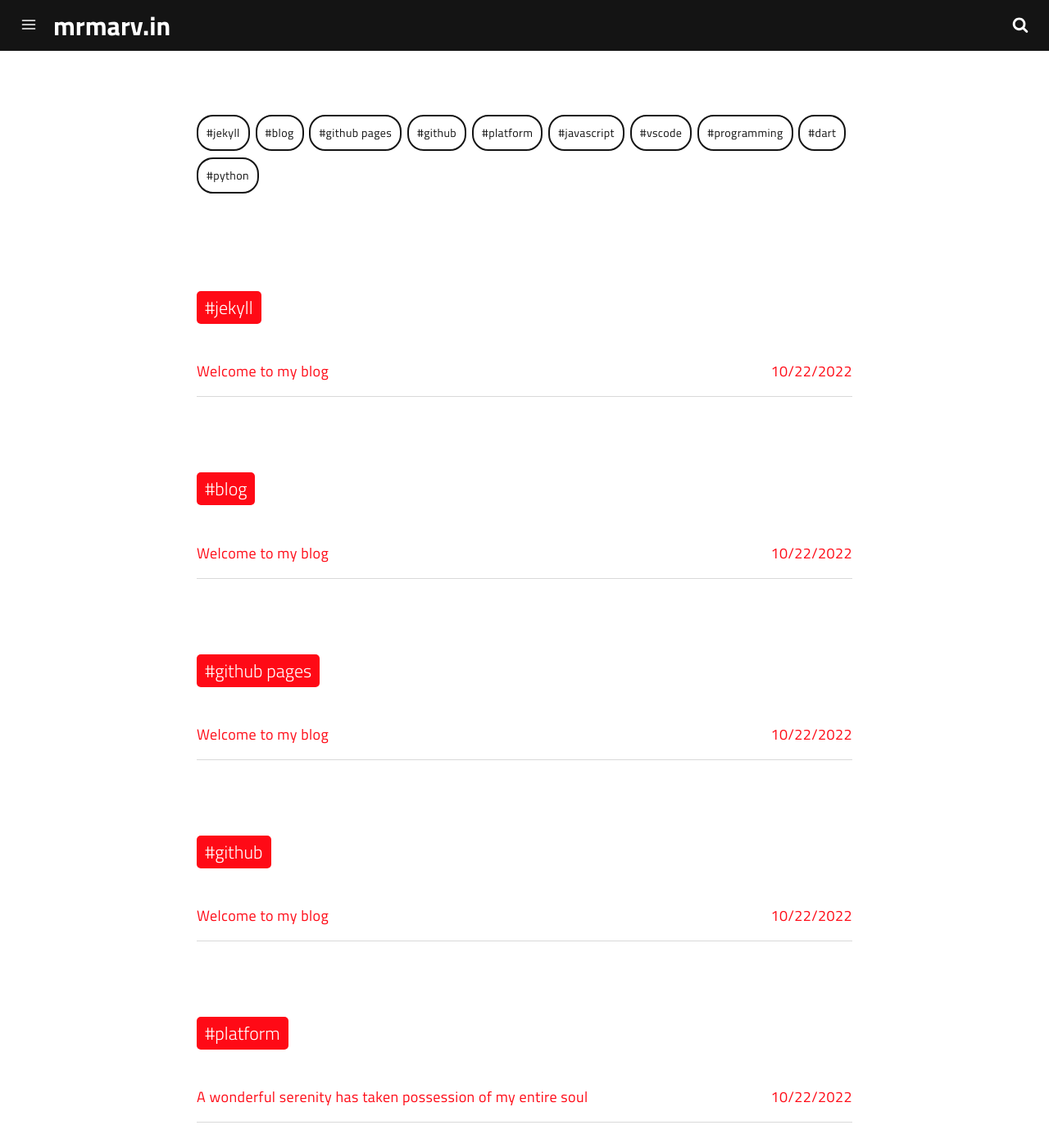
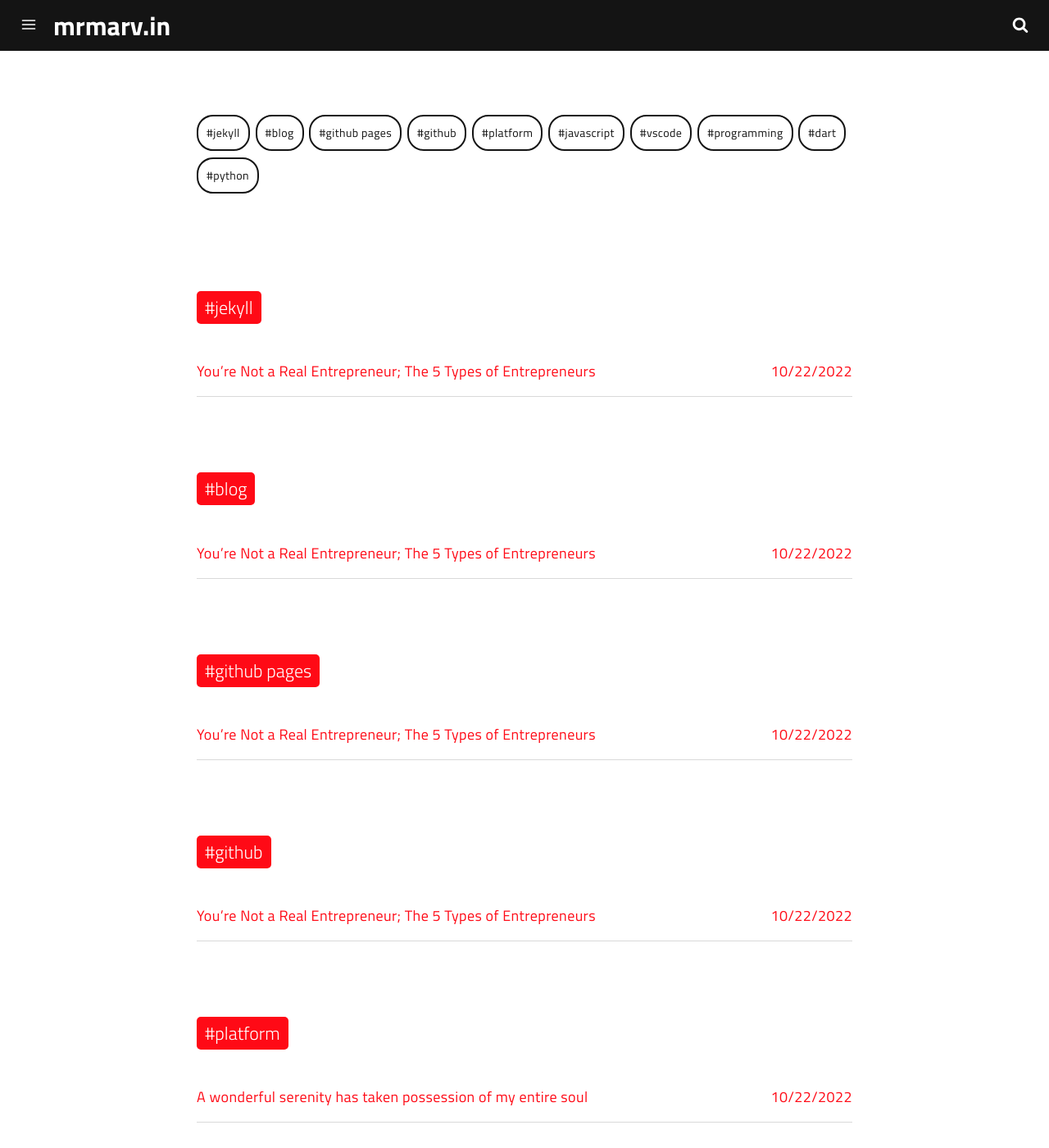
Before and after one commit to marv0/marv0.github.io, a Jekyll site: the page built from tags.html, in a window 1280 px wide and 1400 px high. Shown: the whole window at 82% size. Built offline with Jekyll 4.4.1, drawn with Linux system fonts in a browser that asks for light colours; a script that is not in the unit is left out.

Commit message:
Update 2022-10-22-post-title-2.md

```diff
--- a/_posts/2022-10-22-post-title-2.md
+++ b/_posts/2022-10-22-post-title-2.md
@@ -1,7 +1,7 @@
 ---
 date: 2022-10-22 12:26:40
 layout: post
-title: Welcome to my blog
+title: You’re Not a Real Entrepreneur; The 5 Types of Entrepreneurs
 subtitle: Lorem ipsum dolor sit amet, consectetur adipisicing elit.
 description: Lorem ipsum dolor sit amet, consectetur adipisicing elit, sed do eiusmod tempor incididunt ut labore et dolore magna aliqua.
 image: https://res.cloudinary.com/dm7h7e8xj/image/upload/c_scale,w_380/v1559820489/js-code_n83m7a.jpg
```
